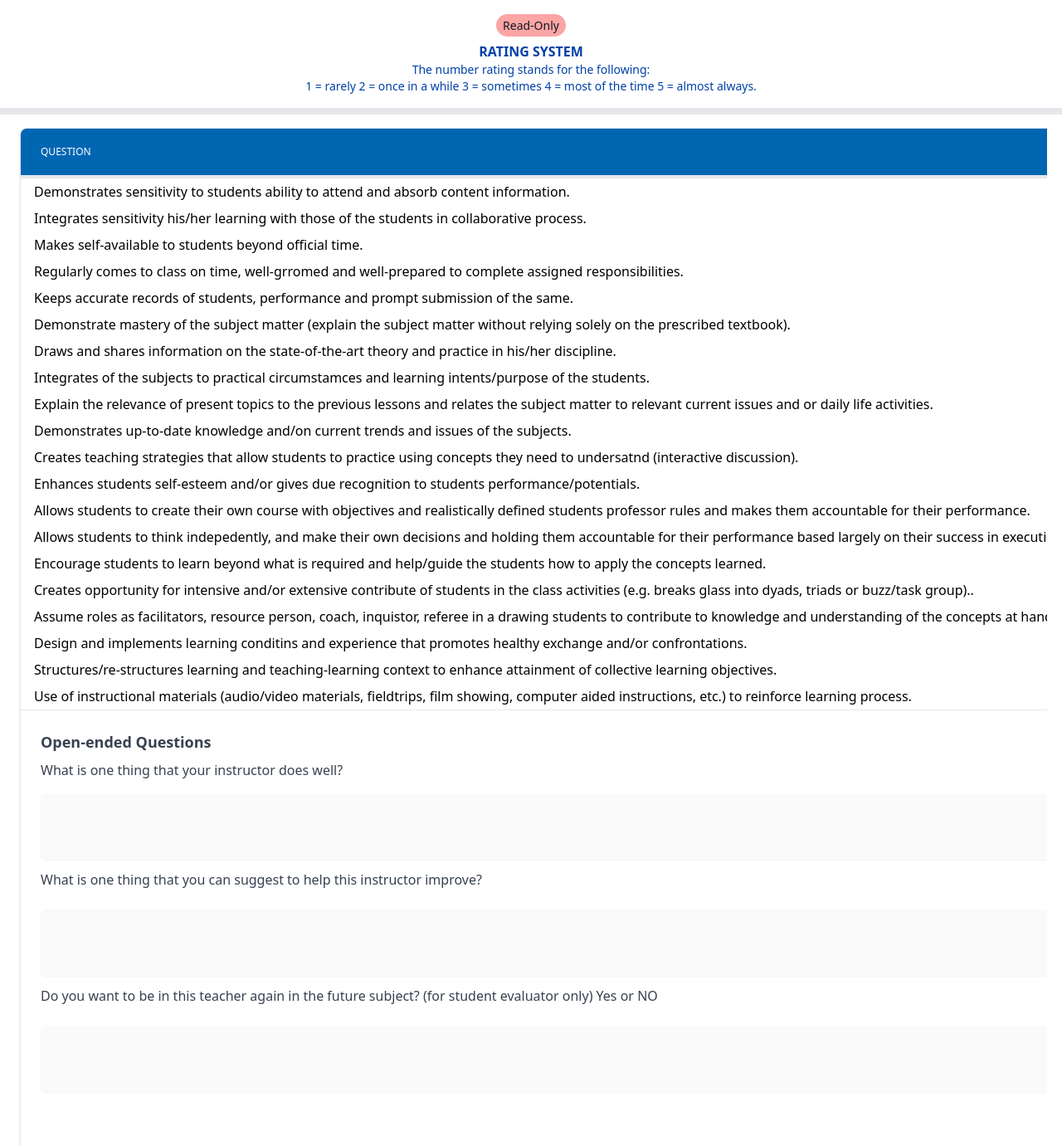
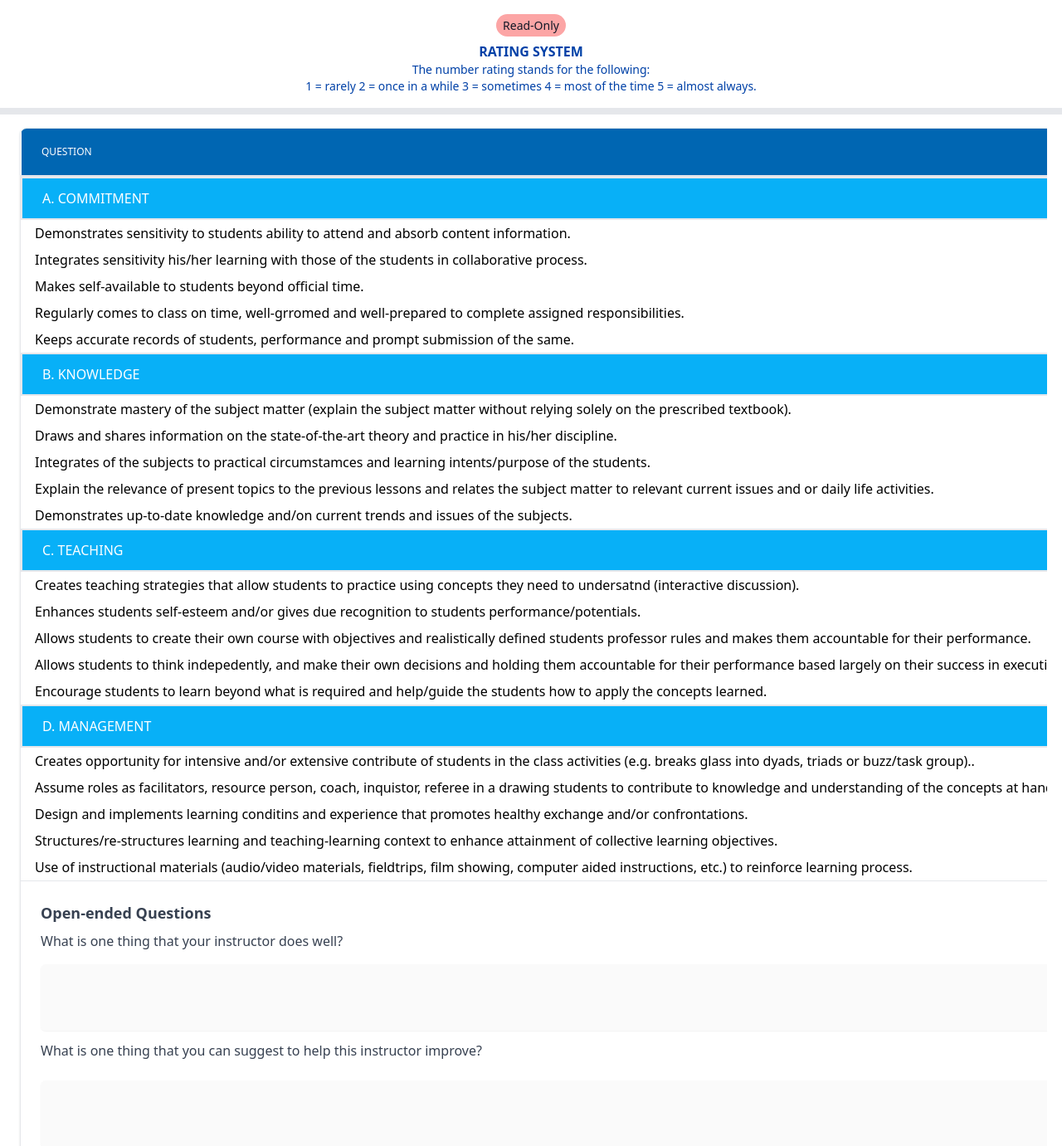
Before and after one commit to Piggilito/FacultyCourseEvaluation, a Django app: template evaluation/templates/submissions/detail.html in a window 1280 px wide. Shown: the part 194-1575 px from the top of the page at 83% size. Run offline with Django 5.2, Linux system fonts and the light colour scheme; the template is opened without the code that fills it, so the values that code supplies are empty; some libraries are stand-ins or nearby versions.

Commit message:
details view fixed & styled

```diff
--- a/evaluation/submissions/views.py
+++ b/evaluation/submissions/views.py
@@ -59,6 +59,7 @@ def submissions_dashboard(request):
 @require_http_methods(["GET"])
 def submission_student_detail(request, pk):
     sub = get_object_or_404(StudentSubmission, pk=pk)
+    # TODO: avg info of score per sub area
     context = {
         "submission": sub,
     }
@@ -80,7 +81,7 @@ def submission_student_create(request, course_id):
     # check student has not already submitted an evaluation for it
     log = StudentSubmissionLog.objects.filter(course=course, author=request.user.student_profile).first()
     # check that student is enrolled in said course
-    if log or request.user not in course.students:
+    if log or len(course.students.filter(pk=request.user.pk).all()) == 0:
         next = request.GET.get(reverse("dashboard"))
         return HttpResponseRedirect(next)
 
--- a/evaluation/templates/submissions/detail.html
+++ b/evaluation/templates/submissions/detail.html
@@ -23,13 +23,19 @@
               <th scope="col" class="px-6 py-3 text-start text-xs font-medium uppercase text-white w-1/5">Student Rating</th>
             </tr>
           </thead>
-          <tbo<tr>
+          <tbody>
+            <tr>
+              <th class="bg-[#08b0f7] px-6 py-3 text-start font-medium uppercase text-white border-2"
+               colspan="2">A.	Commitment</th>
+            </tr>
+            <tr>
               <td class="px-4 py-1 whitespace-nowrap">
                 <label>Demonstrates sensitivity to students ability to attend and absorb content information.</label>
               </td>
               <td class="px-4 py-1 whitespace-nowrap text-end">
                 {{ submission.rate_commit_1 }}
               </td>
+            </tr>
             <tr>
               <td class="px-4 py-1 whitespace-nowrap">
                 <label>Integrates sensitivity his/her learning with those of the students in collaborative process.</label>
@@ -37,6 +43,7 @@
               <td class="px-4 py-1 whitespace-nowrap text-end">
                 {{ submission.rate_commit_2 }}
               </td>
+            </tr>
             <tr>
               <td class="px-4 py-1 whitespace-nowrap">
                 <label>Makes self-available to students beyond official time.</label>
@@ -44,6 +51,7 @@
               <td class="px-4 py-1 whitespace-nowrap text-end">
                 {{ submission.rate_commit_3 }}
               </td>
+            </tr>
             <tr>
               <td class="px-4 py-1 whitespace-nowrap">
                 <label>Regularly comes to class on time, well-grromed and well-prepared to complete assigned responsibilities.</label>
@@ -51,6 +59,7 @@
               <td class="px-4 py-1 whitespace-nowrap text-end">
                 {{ submission.rate_commit_4 }}
               </td>
+            </tr>
             <tr>
               <td class="px-4 py-1 whitespace-nowrap">
                 <label>Keeps accurate records of students, performance and prompt submission of the same.</label>
@@ -58,6 +67,11 @@
               <td class="px-4 py-1 whitespace-nowrap text-end">
                 {{ submission.rate_commit_5 }}
               </td>
+            </tr>
+            <tr>
+              <th class="bg-[#08b0f7] px-6 py-3 text-start font-medium uppercase text-white border-2"
+               colspan="2">B. Knowledge</th>
+            </tr>
             <tr>
               <td class="px-4 py-1 whitespace-nowrap">
                 <label>Demonstrate mastery of the subject matter (explain the subject matter without relying solely on the prescribed textbook).</label>
@@ -65,6 +79,7 @@
               <td class="px-4 py-1 whitespace-nowrap text-end">
                 {{ submission.rate_knowledge_1 }}
               </td>
+            </tr>
             <tr>
               <td class="px-4 py-1 whitespace-nowrap">
                 <label>Draws and shares information on the state-of-the-art theory and practice in his/her discipline.</label>
@@ -72,6 +87,7 @@
               <td class="px-4 py-1 whitespace-nowrap text-end">
                 {{ submission.rate_knowledge_2 }}
               </td>
+            </tr>
             <tr>
               <td class="px-4 py-1 whitespace-nowrap">
                 <label>Integrates of the subjects to practical circumstamces and learning intents/purpose of the students.</label>
@@ -79,6 +95,7 @@
               <td class="px-4 py-1 whitespace-nowrap text-end">
                 {{ submission.rate_knowledge_3 }}
               </td>
+            </tr>
             <tr>
               <td class="px-4 py-1 whitespace-nowrap">
                 <label>Explain the relevance of present topics to the previous lessons and relates the subject matter to relevant current issues and or daily life activities.</label>
@@ -86,6 +103,7 @@
               <td class="px-4 py-1 whitespace-nowrap text-end">
                 {{ submission.rate_knowledge_4 }}
               </td>
+            </tr>
             <tr>
               <td class="px-4 py-1 whitespace-nowrap">
                 <label>Demonstrates up-to-date knowledge and/on current trends and issues of the subjects.</label>
@@ -93,6 +111,11 @@
               <td class="px-4 py-1 whitespace-nowrap text-end">
                 {{ submission.rate_knowledge_5 }}
               </td>
+            </tr>
+            <tr>
+              <th class="bg-[#08b0f7] px-6 py-3 text-start font-medium uppercase text-white border-2"
+               colspan="2">C.	Teaching</th>
+            </tr>
             <tr>
               <td class="px-4 py-1 whitespace-nowrap">
                 <label>Creates teaching strategies that allow students to practice using concepts they need to undersatnd (interactive discussion).</label>
@@ -100,6 +123,7 @@
               <td class="px-4 py-1 whitespace-nowrap text-end">
                 {{ submission.rate_teaching_1 }}
               </td>
+            </tr>
             <tr>
               <td class="px-4 py-1 whitespace-nowrap">
                 <label>Enhances students self-esteem and/or gives due recognition to students performance/potentials.</label>
@@ -107,6 +131,7 @@
               <td class="px-4 py-1 whitespace-nowrap text-end">
                 {{ submission.rate_teaching_2 }}
               </td>
+            </tr>
             <tr>
               <td class="px-4 py-1 whitespace-nowrap">
                 <label>Allows students to create their own course with objectives and realistically defined students professor rules and makes them accountable for their performance.</label>
@@ -114,6 +139,7 @@
               <td class="px-4 py-1 whitespace-nowrap text-end">
                 {{ submission.rate_teaching_3 }}
               </td>
+            </tr>
             <tr>
               <td class="px-4 py-1 whitespace-nowrap">
                 <label>Allows students to think indepedently, and make their own  decisions and holding them accountable for their performance based largely on their success in executing decisions.</label>
@@ -121,6 +147,7 @@
               <td class="px-4 py-1 whitespace-nowrap text-end">
                 {{ submission.rate_teaching_4 }}
               </td>
+            </tr>
             <tr>
               <td class="px-4 py-1 whitespace-nowrap">
                 <label>Encourage students to learn beyond what is required and help/guide the students how to apply the concepts learned.</label>
@@ -128,6 +155,11 @@
               <td class="px-4 py-1 whitespace-nowrap text-end">
                 {{ submission.rate_teaching_5 }}
               </td>
+            </tr>
+            <tr>
+              <th class="bg-[#08b0f7] px-6 py-3 text-start font-medium uppercase text-white border-2"
+               colspan="2">D.	Management</th>
+            </tr>
             <tr>
               <td class="px-4 py-1 whitespace-nowrap">
                 <label>Creates opportunity for intensive and/or extensive contribute of students in the class activities (e.g. breaks glass into dyads, triads or buzz/task group)..</label>
@@ -135,6 +167,7 @@
               <td class="px-4 py-1 whitespace-nowrap text-end">
                 {{ submission.rate_management_1 }}
               </td>
+            </tr>
             <tr>
               <td class="px-4 py-1 whitespace-nowrap">
                 <label>Assume roles as facilitators, resource person, coach, inquistor, referee in a drawing students to contribute to knowledge and understanding of the concepts at hand .</label>
@@ -142,6 +175,7 @@
               <td class="px-4 py-1 whitespace-nowrap text-end">
                 {{ submission.rate_management_2 }}
               </td>
+            </tr>
             <tr>
               <td class="px-4 py-1 whitespace-nowrap">
                 <label>Design and implements learning conditins and experience that promotes healthy exchange and/or confrontations.</label>
@@ -149,6 +183,7 @@
               <td class="px-4 py-1 whitespace-nowrap text-end">
                 {{ submission.rate_management_3 }}
               </td>
+            </tr>
             <tr>
               <td class="px-4 py-1 whitespace-nowrap">
                 <label>Structures/re-structures learning and teaching-learning context to enhance attainment of collective learning objectives.</label>
@@ -156,6 +191,7 @@
               <td class="px-4 py-1 whitespace-nowrap text-end">
                 {{ submission.rate_management_4 }}
               </td>
+            </tr>
             <tr>
               <td class="px-4 py-1 whitespace-nowrap">
                 <label>Use of instructional materials (audio/video materials, fieldtrips, film showing, computer aided instructions, etc.) to reinforce learning process.</label>
```
